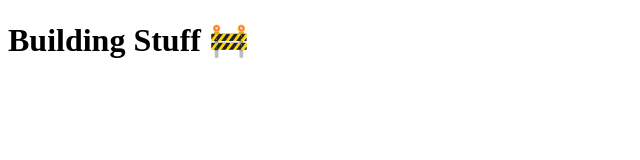
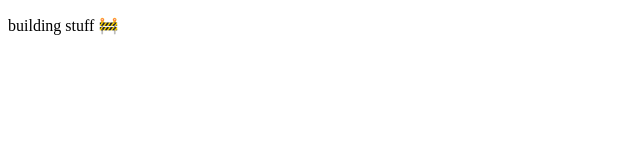
Before and after one commit to Mihaiii/scrappysoloserialmicroentrepreneur, a plain HTML site: page index.html in a window 1280 px wide. Shown: the whole page, without its empty margins (0-640 px from the left). Drawn offline with Linux system fonts and the light colour scheme.

Commit message:
No header

```diff
--- a/index.html
+++ b/index.html
@@ -6,6 +6,6 @@
     <title>Building Stuff</title>
 </head>
 <body>
-    <h1>Building Stuff 🚧</h1>
+    <p>building stuff 🚧</h1>
 </body>
 </html>
```
